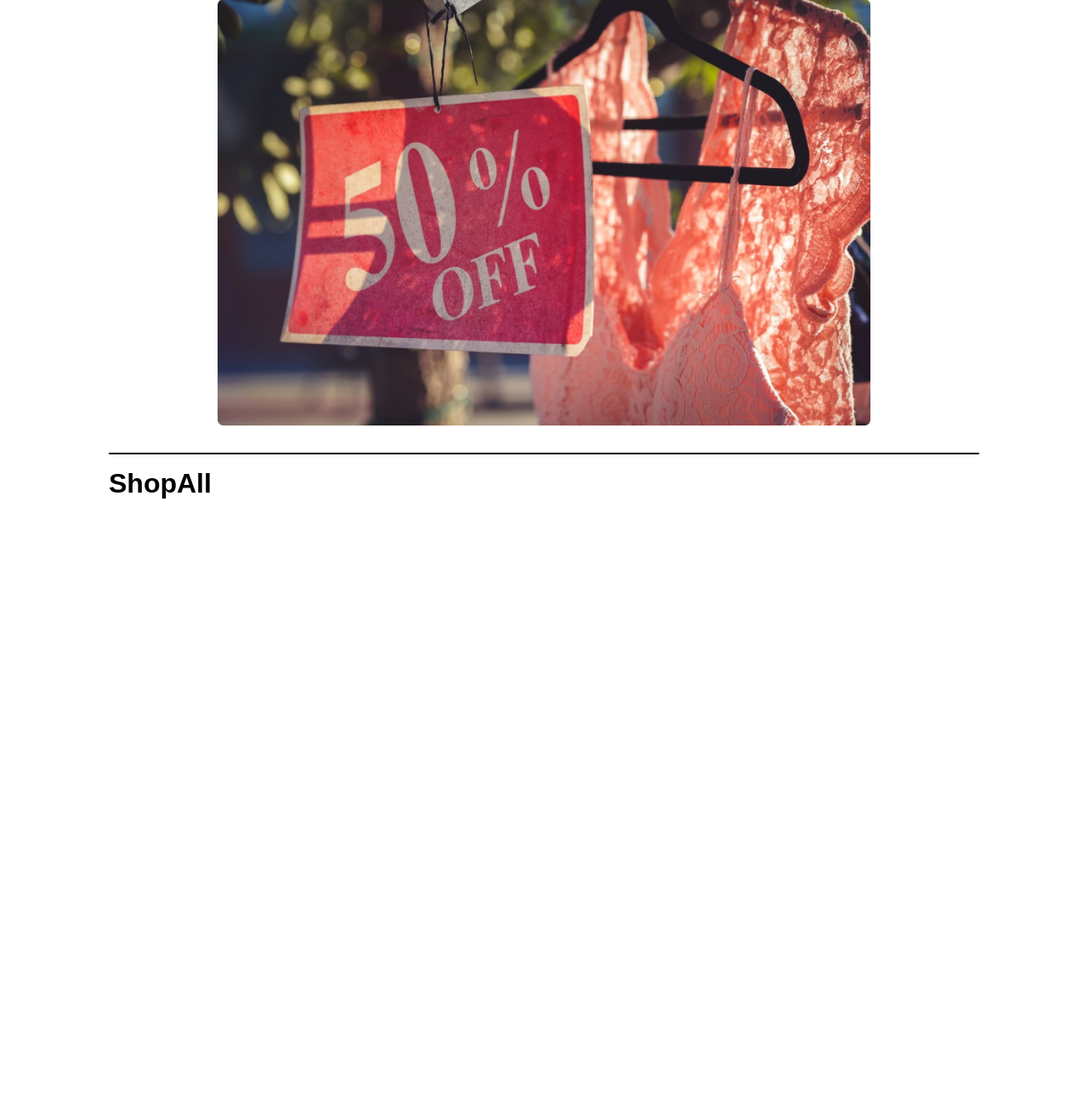
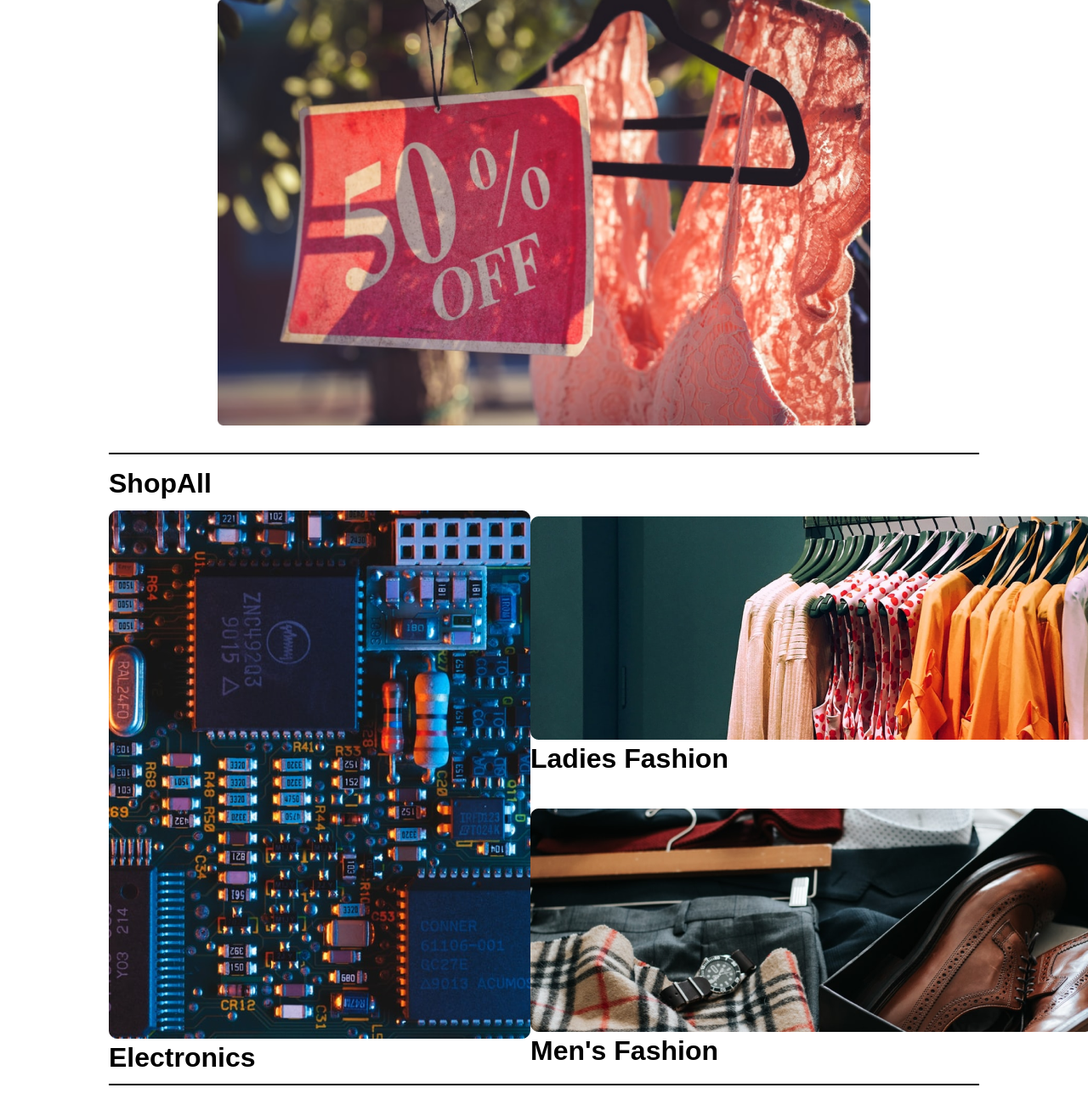
Before and after one commit to Manju1392k/COSTless-Website, a Django app: page / in a window 1280 px wide. Shown: the part 165-1459 px from the top of the page at 85% size. Before the commit the page ends 752 px from the top, so only its background shows below. Run offline with Django 4.2, Linux system fonts and the light colour scheme.

Commit message:
Costless

```diff
--- a/static/cssfiles/style.css
+++ b/static/cssfiles/style.css
@@ -1,7 +1,7 @@
 * {
     margin: 0px;
     padding: 0px;
-    font-family:sans-serif;
+    font-family: sans-serif;
     text-decoration: none;
 }
 
@@ -24,26 +24,26 @@
     font-size: 4rem;
 }
 
-.searchinput{
-    width:25vw;
-    padding:10px;
-    border:1px solid black;
+.searchinput {
+    width: 25vw;
+    padding: 10px;
+    border: 1px solid black;
     border-radius: 4px;
 }
 
-.inputs{
+.inputs {
     display: flex;
     align-items: center;
 }
 
-#marginicon{
+#marginicon {
     margin-left: 1rem;
     cursor: pointer;
 }
 
-.buttons{
-    width:80vw;
-    height:2rem;
+.buttons {
+    width: 80vw;
+    height: 2rem;
     border-bottom: 2px solid black;
     display: flex;
     align-items: center;
@@ -52,28 +52,53 @@
 
 .links a {
     margin-left: 22px;
-    color:#000000;
+    color: #000000;
 }
 
-.icons{
+.icons {
     display: flex;
-    align-items:center;
+    align-items: center;
     cursor: pointer;
 }
 
-#cart{
+#cart {
     margin-right: 1rem;
 }
 
-.mainimg{
-    width:60vw;
+.mainimg {
+    width: 60vw;
     display: flex;
-    margin:auto;
+    margin: auto;
     margin-top: 2rem;
     margin-bottom: 2rem;
 }
 
-.mainimgae{
-   border-bottom:2px solid black;
-   margin-bottom: 1rem;
+.mainimgae {
+    border-bottom: 2px solid black;
+    margin-bottom: 1rem;
 }
+
+.images {
+    width: 80vw;
+    height: 43rem;
+    display: grid;
+    grid-template-columns: auto auto;
+    align-items: center;
+    border-bottom: 2px solid black;
+    margin-bottom: 1rem;
+}
+
+.images a{
+    color:black;
+}
+
+.twoimages {
+    display: flex;
+    height: 43rem;
+    flex-direction: column;
+    justify-content: space-around;
+}
+
+.twoimages a{
+    color: black;
+}
--- a/templates/index.html
+++ b/templates/index.html
@@ -56,7 +56,31 @@
 
         <h1>ShopAll</h1>
 
-       <div class='images'></div>
+       <div class='images'>
+
+        <div class="elect">
+            <a href='#'>
+            <img src="/static/images/electimage.png" alt="">
+            <h1>Electronics</h1>
+            </a>
+        </div>
+
+        <div class="twoimages">
+            <div class="ladies">
+                <a href='#'>
+                <img src="/static/images/ladiesimage.png" alt="">
+                <h1>Ladies Fashion</h1>
+                </a>
+            </div>
+            <div class="men">
+                <a href="#">
+                <img src="/static/images/menimage.png" alt="">
+                <h1>Men's Fashion</h1>
+                </a>
+            </div>
+        </div>
+
+       </div>
 
     </div>
 
```
